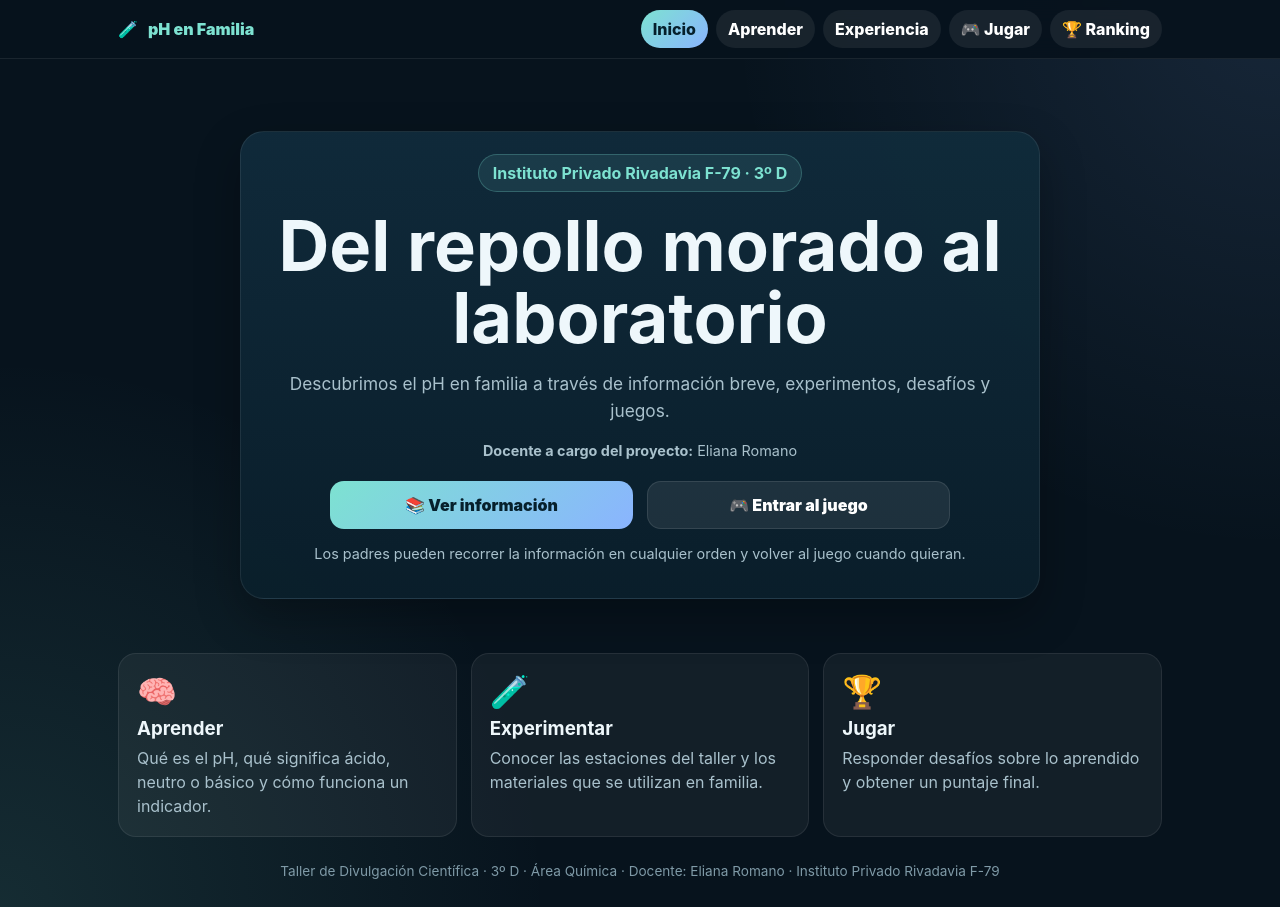
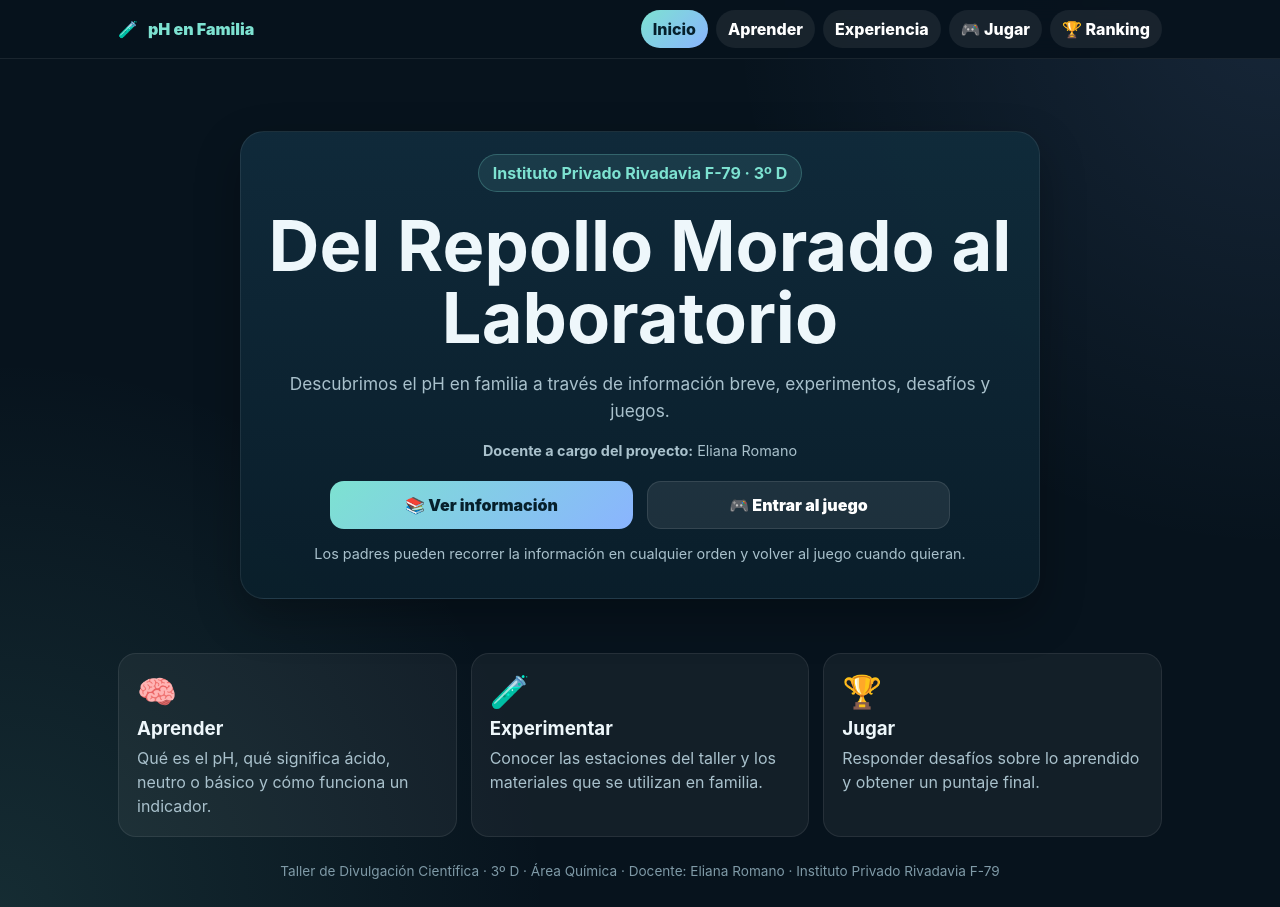
Before and after one commit to solucionesdigitalesinf/DIVULGACION-CIENTIFICA, a plain HTML site: page index.html in a window 1280 px wide. Drawn offline with Linux system fonts and the light colour scheme.

Commit message:
Update index.html

```diff
--- a/index.html
+++ b/index.html
@@ -59,7 +59,7 @@ h1{font-size:clamp(2.2rem,6vw,4.4rem);line-height:1.02;margin:18px 0 10px}.sub{c
     <div class="hero">
       <div class="card hero-inner">
         <div class="badge">Instituto Privado Rivadavia F-79 · 3º D</div>
-        <h1>Del repollo morado al laboratorio</h1>
+        <h1>Del Repollo Morado al Laboratorio</h1>
         <p class="sub">Descubrimos el pH en familia a través de información breve, experimentos, desafíos y juegos.</p><p class="small" style="margin-top:8px"><strong>Docente a cargo del proyecto:</strong> Eliana Romano</p>
         <div class="grid grid-2" style="max-width:620px;margin:22px auto 0">
           <button class="btn btn-primary" onclick="showPage('aprender',document.querySelector('[data-page=aprender]'))">📚 Ver información</button>
```
